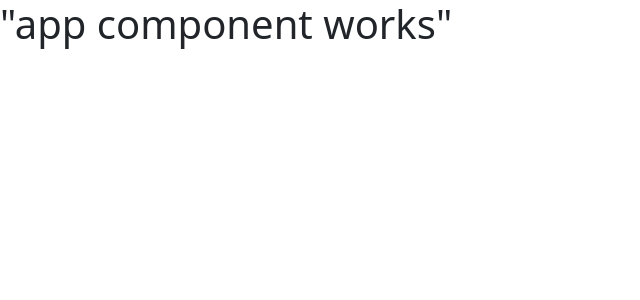
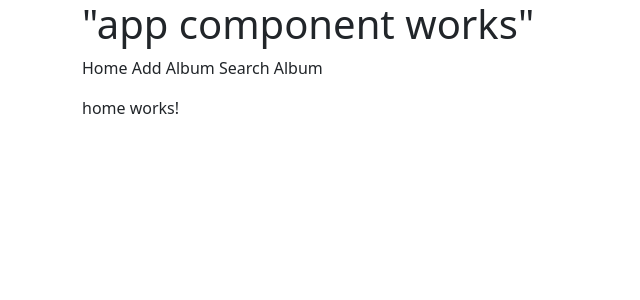
Before and after one commit to simpledimplejohn/record-store-front-end, an Angular app: page / in a window 1280 px wide. Shown: the top 300 px of the page, without its empty margins (0-640 px from the left). Built offline with nearby package versions, Linux system fonts and the light colour scheme.

Commit message:
add nav to home

```diff
--- a/src/app/app-routing.module.ts
+++ b/src/app/app-routing.module.ts
@@ -1,7 +1,10 @@
+import { HomeComponent } from './components/home/home.component';
 import { NgModule } from '@angular/core';
 import { RouterModule, Routes } from '@angular/router';
 
-const routes: Routes = [];
+const routes: Routes = [
+  {path : "", component: HomeComponent}
+];
 
 @NgModule({
   imports: [RouterModule.forRoot(routes)],
--- a/src/app/app.component.html
+++ b/src/app/app.component.html
@@ -1,3 +1,5 @@
-<h1>"app component works"</h1>
 
-<router-outlet></router-outlet>
+<div class="container">
+  <h1>"app component works"</h1>
+  <router-outlet></router-outlet>
+</div>
--- a/src/app/components/home/home.component.html
+++ b/src/app/components/home/home.component.html
@@ -1 +1,4 @@
-<p>home works!</p>
+<div class="body">
+  <app-nav></app-nav>
+  <p>home works!</p>
+</div>
```
